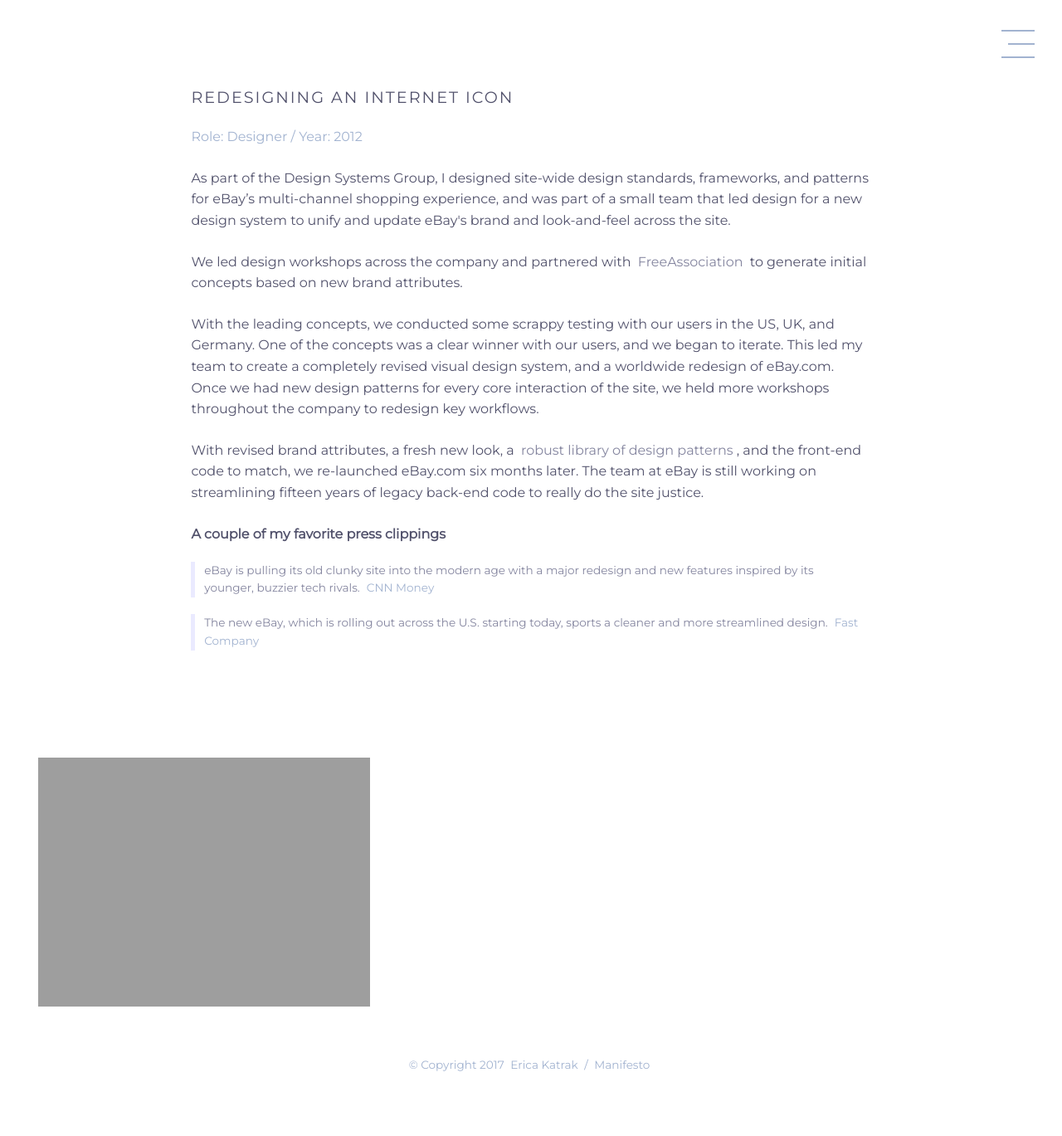
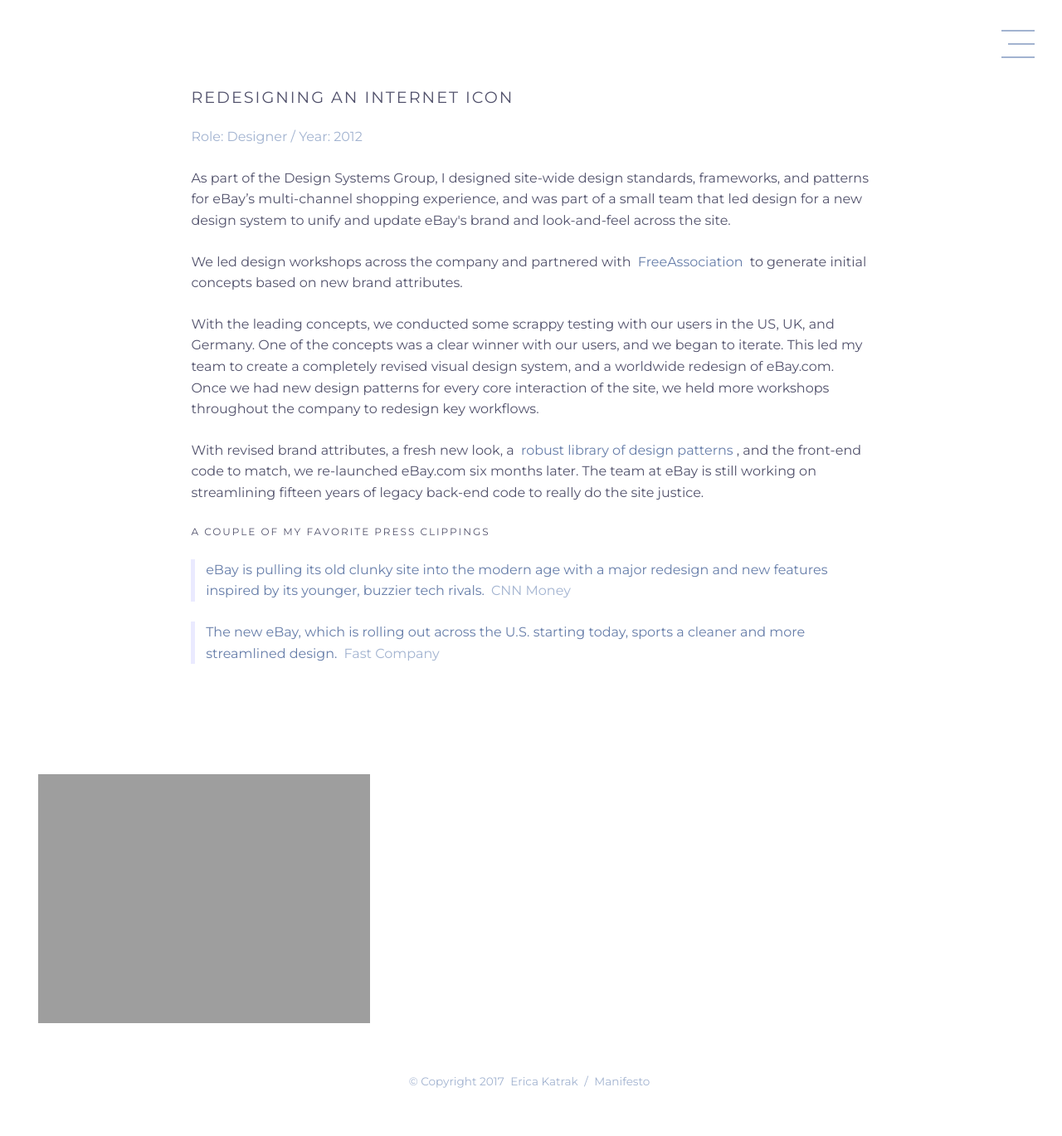
Before and after one commit to ericakatrak/ericakatrak.github.io, a Jekyll site: the page built from _posts/2016-08-31-ebay.md, in a window 1280 px wide. Shown: the whole page at 83% size. Built offline with Jekyll 4.4.1, drawn with Linux system fonts in a browser that asks for light colours.

Commit message:
type update

```diff
--- a/_posts/2016-08-31-ebay.md
+++ b/_posts/2016-08-31-ebay.md
@@ -12,7 +12,7 @@
   <p>With the leading concepts, we conducted some scrappy testing with our users in the US, UK, and Germany. One of the concepts was a clear winner with our users, and we began to iterate. This led my team to create a completely revised visual design system, and a worldwide redesign of eBay.com. Once we had new design patterns for every core interaction of the site, we held more workshops throughout the company to redesign key workflows.</p>
   <p>With revised brand attributes, a fresh new look, a <a href="{{ site.url }}/epl.html">robust library of design patterns</a>, and the front-end code to match, we re-launched eBay.com six months later. The team at eBay is still working on streamlining fifteen years of legacy back-end code to really do the site justice.</p>
 
-  <h4>A couple of my favorite press clippings</h4>
+  <h2>A couple of my favorite press clippings</h2>
   <blockquote>eBay is pulling its old clunky site into the modern age with a major redesign and new features inspired by its younger, buzzier tech rivals.<cite>CNN Money</cite></blockquote>
   <blockquote>The new eBay, which is rolling out across the U.S. starting today, sports a cleaner and more streamlined design.<cite>Fast Company</cite></blockquote>
 </section>
--- a/css/style.css
+++ b/css/style.css
@@ -26,21 +26,24 @@
 h1, h2, h3 {
 	margin-bottom: 1em;
 	font-weight: 400;
-}
-h1 {
-  font-size: 1.2em;
-  text-transform: uppercase;
+	text-transform: uppercase;
   letter-spacing: 2px;
 }
+h1 {font-size: 1.2em;}
 h1 span {
   font-weight: 600;
   font-style: italic;
 }
+h2 {
+  font-size: .75em;
+  font-weight: 500;
+}
+h3 {font-size: .75em;}
 
 p {margin-bottom: 1.5em;}
 
 a {
-	color: #84859F;
+	color: #667DA9;
 	text-decoration: none;
 	padding: 0 4px;
 }
@@ -63,8 +66,7 @@
   margin: 1.5em 0;
   padding: 0 0.8em;
   border-left: 5px solid #EAEAFF;
-  font-size: 0.85em;
-  color: #84859F;
+  color: #667DA9;
 }
 
 cite {
```
Also changed, not shown: _posts/2016-09-07-krypton.md (+1 -1 lines).
